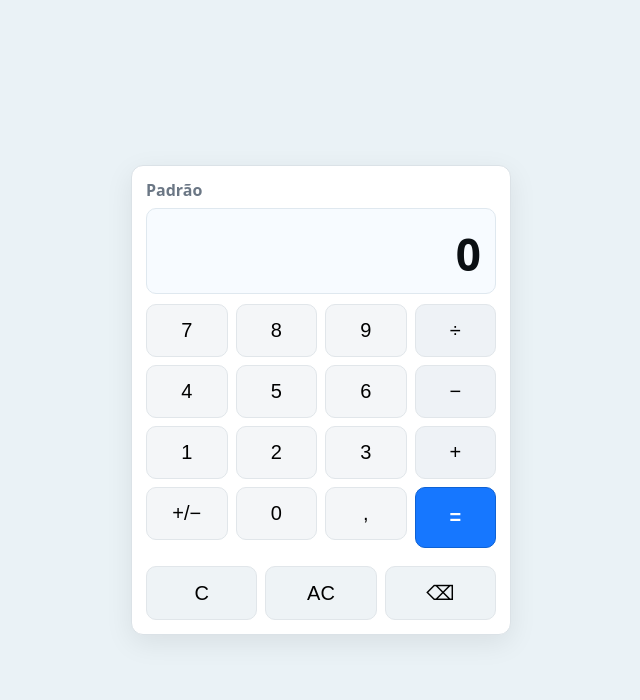
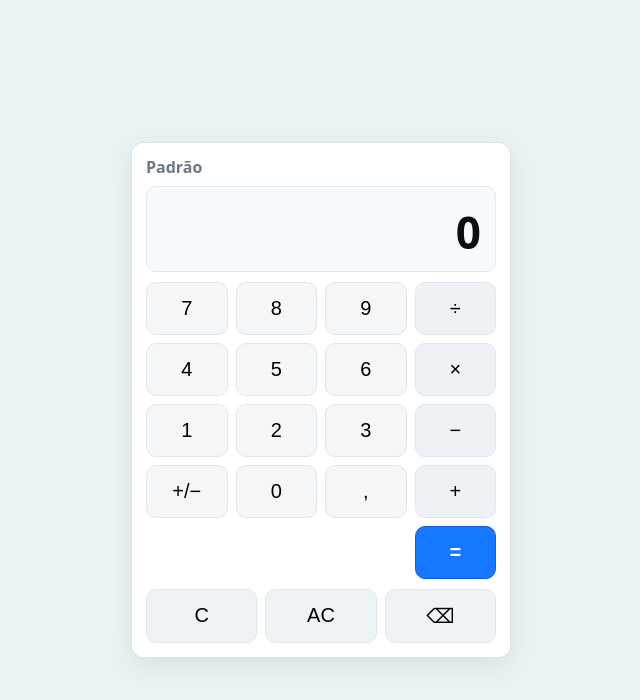
Before and after one commit to BorgesJPBD/Calculadora-JS, a plain HTML site: page index.html in a window 1280 px wide. Shown: the whole page, without its empty margins (319-959 px from the left). Drawn offline with Linux system fonts and the light colour scheme.

Commit message:
Arrumado o botao de mutiplicação da calculadora

```diff
--- a/index.html
+++ b/index.html
@@ -18,26 +18,23 @@
       <button data-val="9">9</button>
       <button data-op="/" class="op">÷</button>
 
-
       <button data-val="4">4</button>
       <button data-val="5">5</button>
       <button data-val="6">6</button>
-      <button data-op="-" class="op">−</button>
-
+      <button data-op="*" class="op">×</button>
 
       <button data-val="1">1</button>
       <button data-val="2">2</button>
       <button data-val="3">3</button>
-      <button data-op="+" class="op">+</button>
-
+      <button data-op="-" class="op">−</button>
 
       <button data-action="invert">+/−</button>
       <button data-val="0">0</button>
       <button data-val=",">,</button>
+      <button data-op="+" class="op">+</button>
+
       <button id="igual" class="igual">=</button>
-
-
-      <span class="vazio"></span><span class="vazio"></span><span class="vazio"></span><span class="vazio"></span>
+      <span class="vazio"></span><span class="vazio"></span><span class="vazio"></span>
     </div>
 
     <div class="linha-util">
--- a/script.js
+++ b/script.js
@@ -54,7 +54,7 @@ function limparTudo(){ primeiro=null; operador=null; aguardandoSegundo=false; at
 function backspace(){ if(aguardandoSegundo) return; atual = (atual.length<=1)?'0':atual.slice(0,-1); mostrar(atual); }
 function inverter(){ if(atual==='0') return; atual = atual.startsWith('-')?atual.slice(1):'-'+atual; mostrar(atual); }
 
-// cliques
+
 teclas.addEventListener('click',(e)=>{
   const b = e.target.closest('button'); if(!b) return;
   if (b.dataset.val) inputDigito(b.dataset.val);
--- a/style.css
+++ b/style.css
@@ -52,7 +52,6 @@ body{
   gap: 8px;
 }
 
-
 .linha-util{
   margin-top:10px;
   display:grid;
@@ -75,7 +74,7 @@ button:active{ transform: translateY(1px); }
 .op{ background: var(--op-bg); }
 
 .igual{
-  grid-row: 4 / span 2;
+  grid-row: 5 / span 2;   /* agora começa na quinta linha */
   grid-column: 4 / 5;
   background: var(--blue);
   color: var(--blue-text);
```
